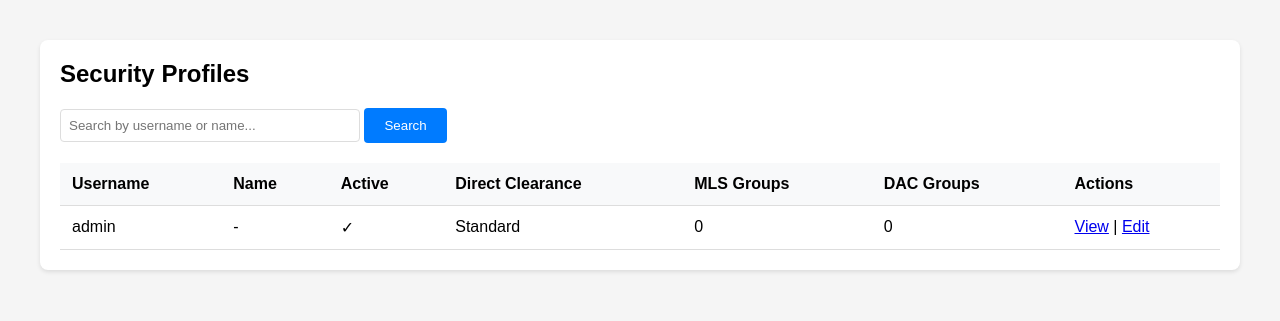
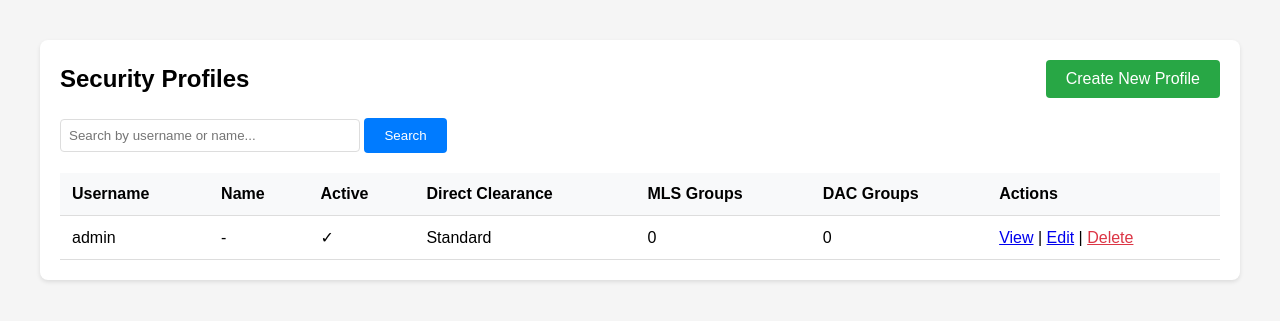
Before and after one commit to JohnDonnelly-1/MLS, a Django app: page /mls/profiles/ in a window 1280 px wide. Shown: the part 98-419 px from the top of the page. Run offline with Django 4.2, Linux system fonts and the light colour scheme; a user stored in the database is signed in; data comes from the database, SQL or seed files in the repository.

Commit message:
Add create and delete functionality for security profiles
Features added:
- New view to select users without profiles for profile creation
- Profile deletion with confirmation page
- "Create New Profile" button on profile list page
- "Delete" links in profile list and detail pages

Views added:
- profile_create_select_user: Shows all users without security profiles
- profile_delete: Confirmation page for profile deletion

Templates added:
- profile_create_select_user.html: User selection interface
- profile_delete.html: Delete confirmation with warnings

URL routes added:
- /profiles/create/select-user/ - Select user for new profile
- /profiles/<id>/delete/ - Delete profile confirmation

Security profiles can now be easily created for any Django user
and deleted when no longer needed.

🤖 Generated with [Claude Code](https://claude.com/claude-code)

Co-Authored-By: Claude <noreply@anthropic.com>

```diff
--- a/mls_core/templates/mls_core/profile_detail.html
+++ b/mls_core/templates/mls_core/profile_detail.html
@@ -101,8 +101,9 @@
         {% endfor %}
     </div>
 
-    <p style="margin-top: 20px;">
+    <div style="margin-top: 20px; display: flex; gap: 10px;">
         <a href="{% url 'mls_core:profile_edit' profile.id %}" class="btn">Edit Profile</a>
-    </p>
+        <a href="{% url 'mls_core:profile_delete' profile.id %}" class="btn btn-danger">Delete Profile</a>
+    </div>
 </div>
 {% endblock %}
--- a/mls_core/templates/mls_core/profile_list.html
+++ b/mls_core/templates/mls_core/profile_list.html
@@ -4,7 +4,10 @@
 
 {% block content %}
 <div class="card">
-    <h2>Security Profiles</h2>
+    <div style="display: flex; justify-content: space-between; align-items: center; margin-bottom: 20px;">
+        <h2 style="margin: 0;">Security Profiles</h2>
+        <a href="{% url 'mls_core:profile_create_select_user' %}" class="btn" style="background-color: #28a745;">Create New Profile</a>
+    </div>
 
     <form method="get" style="margin-bottom: 20px;">
         <div class="form-group">
@@ -39,7 +42,8 @@
                 <td>{{ profile.dac_groups.count }}</td>
                 <td>
                     <a href="{% url 'mls_core:profile_detail' profile.id %}">View</a> |
-                    <a href="{% url 'mls_core:profile_edit' profile.id %}">Edit</a>
+                    <a href="{% url 'mls_core:profile_edit' profile.id %}">Edit</a> |
+                    <a href="{% url 'mls_core:profile_delete' profile.id %}" style="color: #dc3545;">Delete</a>
                 </td>
             </tr>
             {% empty %}
--- a/mls_core/urls.py
+++ b/mls_core/urls.py
@@ -15,6 +15,8 @@ urlpatterns = [
     path('profiles/', views.profile_list, name='profile_list'),
     path('profiles/<int:profile_id>/', views.profile_detail, name='profile_detail'),
     path('profiles/<int:profile_id>/edit/', views.profile_edit, name='profile_edit'),
+    path('profiles/<int:profile_id>/delete/', views.profile_delete, name='profile_delete'),
+    path('profiles/create/select-user/', views.profile_create_select_user, name='profile_create_select_user'),
     path('profiles/create/<int:user_id>/', views.profile_create, name='profile_create'),
 
     # Security Labels
--- a/mls_core/views.py
+++ b/mls_core/views.py
@@ -148,6 +148,22 @@ def profile_edit(request, profile_id):
 
 @login_required
 @permission_required('mls_core.security_manager', raise_exception=True)
+def profile_create_select_user(request):
+    """
+    Select a user to create a security profile for.
+    """
+    # Get all users without security profiles
+    users_with_profiles = SecurityProfile.objects.values_list('user_id', flat=True)
+    users_without_profiles = User.objects.exclude(id__in=users_with_profiles).order_by('username')
+
+    context = {
+        'users': users_without_profiles,
+    }
+    return render(request, 'mls_core/profile_create_select_user.html', context)
+
+
+@login_required
+@permission_required('mls_core.security_manager', raise_exception=True)
 def profile_create(request, user_id):
     """
     Create a security profile for an existing Django user.
@@ -189,6 +205,26 @@ def profile_create(request, user_id):
         'all_dac_groups': DACGroup.objects.filter(is_active=True),
     }
     return render(request, 'mls_core/profile_create.html', context)
+
+
+@login_required
+@permission_required('mls_core.security_manager', raise_exception=True)
+def profile_delete(request, profile_id):
+    """
+    Delete a security profile.
+    """
+    profile = get_object_or_404(SecurityProfile, pk=profile_id)
+
+    if request.method == 'POST':
+        username = profile.user.username
+        profile.delete()
+        messages.success(request, f'Security profile for {username} has been deleted.')
+        return redirect('mls_core:profile_list')
+
+    context = {
+        'profile': profile,
+    }
+    return render(request, 'mls_core/profile_delete.html', context)
 
 
 # ==================== Security Label Management ====================
```
Also changed, not shown: mls_core/templates/mls_core/profile_create_select_user.html (added, +41 -0 lines), mls_core/templates/mls_core/profile_delete.html (added, +36 -0 lines).
